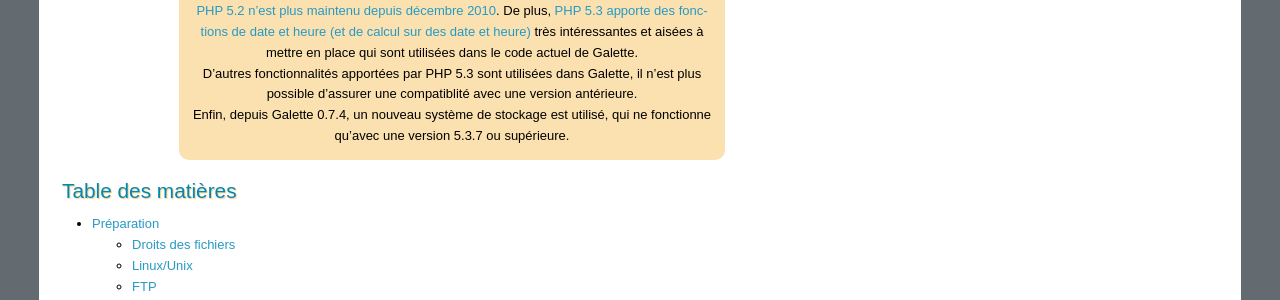
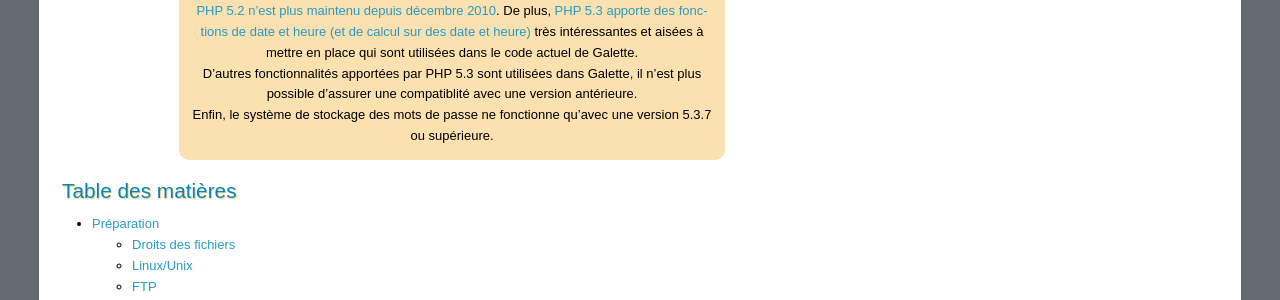
Before and after one commit to galette/galettedoc, a Sphinx documentation site: the page built from source/installation/index.rst, in a window 1280 px wide. Shown: the part 1176-1476 px from the top of the page. Built offline with Sphinx 7.4.7, drawn with Linux system fonts in a browser that asks for light colours.

Commit message:
Reformulation

```diff
--- a/source/installation/index.rst
+++ b/source/installation/index.rst
@@ -60,7 +60,7 @@
 
    D'autres fonctionnalités apportées par PHP 5.3 sont utilisées dans Galette, il n'est plus possible d'assurer une compatiblité avec une version antérieure.
 
-   Enfin, depuis Galette 0.7.4, un nouveau système de stockage est utilisé, qui ne fonctionne qu'avec une version 5.3.7 ou supérieure.
+   Enfin, le système de stockage des mots de passe ne fonctionne qu'avec une version 5.3.7 ou supérieure.
 
 Table des matières
 ------------------
```
